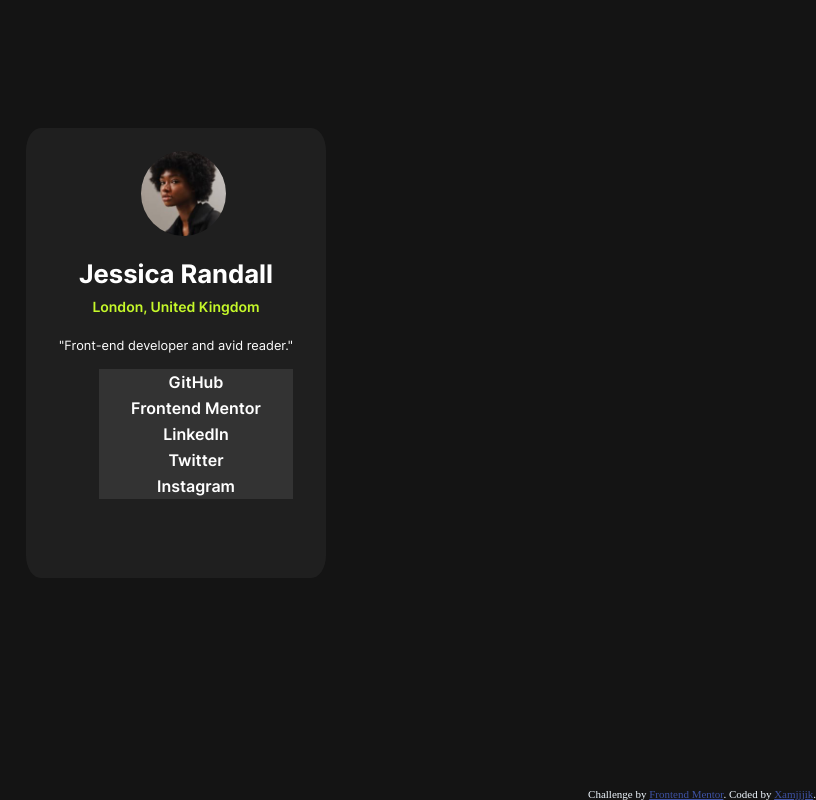
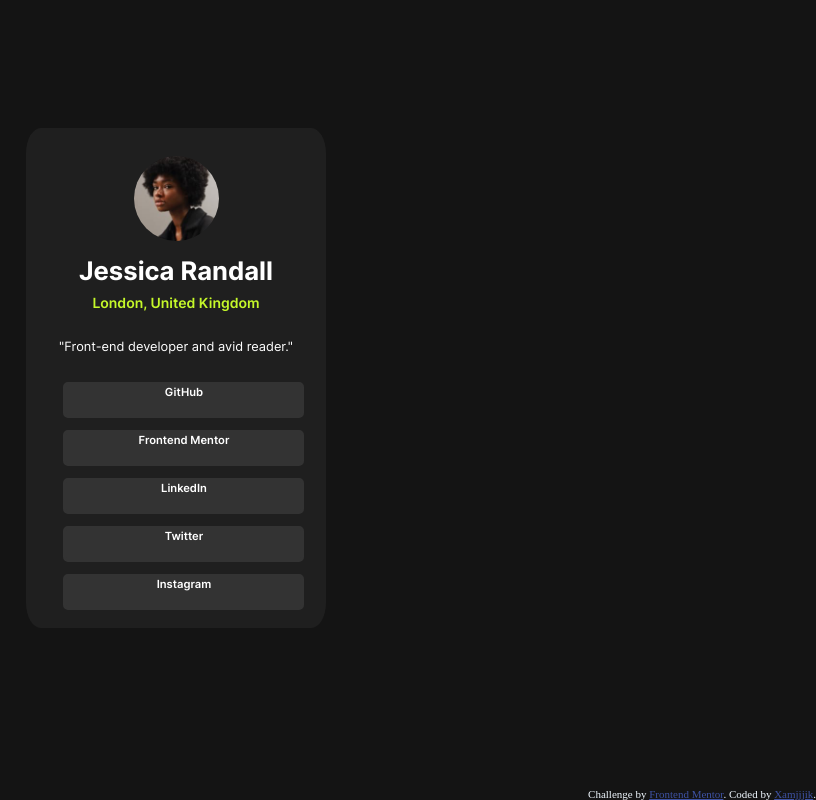
Before and after one commit to xamjjjik/social-profil-challenge, a plain HTML site: page index.html in a window 1280 px wide. Shown: the whole page, without its empty margins (464-1280 px from the left). Drawn offline with Linux system fonts and the light colour scheme.

Commit message:
almost done

```diff
--- a/style.css
+++ b/style.css
@@ -17,7 +17,7 @@ container {
 
 .information-block {
   width: 300px;
-  height: 450px;
+  height: 500px;
   display: grid;
 
   background-color: hsl(0, 0%, 12%);
@@ -32,7 +32,7 @@ container {
   margin: auto;
   margin-left: 35%;
   margin-top: 10%;
-  margin-bottom: -25%;
+  margin-bottom: -1%;
 
   border-radius: 50%;
   width: 85px;
@@ -58,9 +58,12 @@ h3 {
   font-weight: 400;
   font-size: 0.8rem;
   margin-top: 10%;
+  margin-bottom: 10%;
 }
 ul {
-  display: block;
+  display: grid;
+  /* text-align: center;
+  justify-content: center; */
   color: white;
   font-weight: 600;
   list-style-type: none;
@@ -69,7 +72,16 @@ ul {
 li {
   border: 3px solid hsl(0, 0%, 20%);
   background-color: hsl(0, 0%, 20%);
-  margin: auto;
+  border-radius: 5px 5px 5px 5px;
+  width: 235px;
+  height: 30px;
+
+  /* margin: auto; */
+  margin-bottom: 5%;
+  margin-left: -5%;
+  /* padding-top: 2px; */
+
+  font-size: 0.7rem;
 }
 
 .attribution {
```
